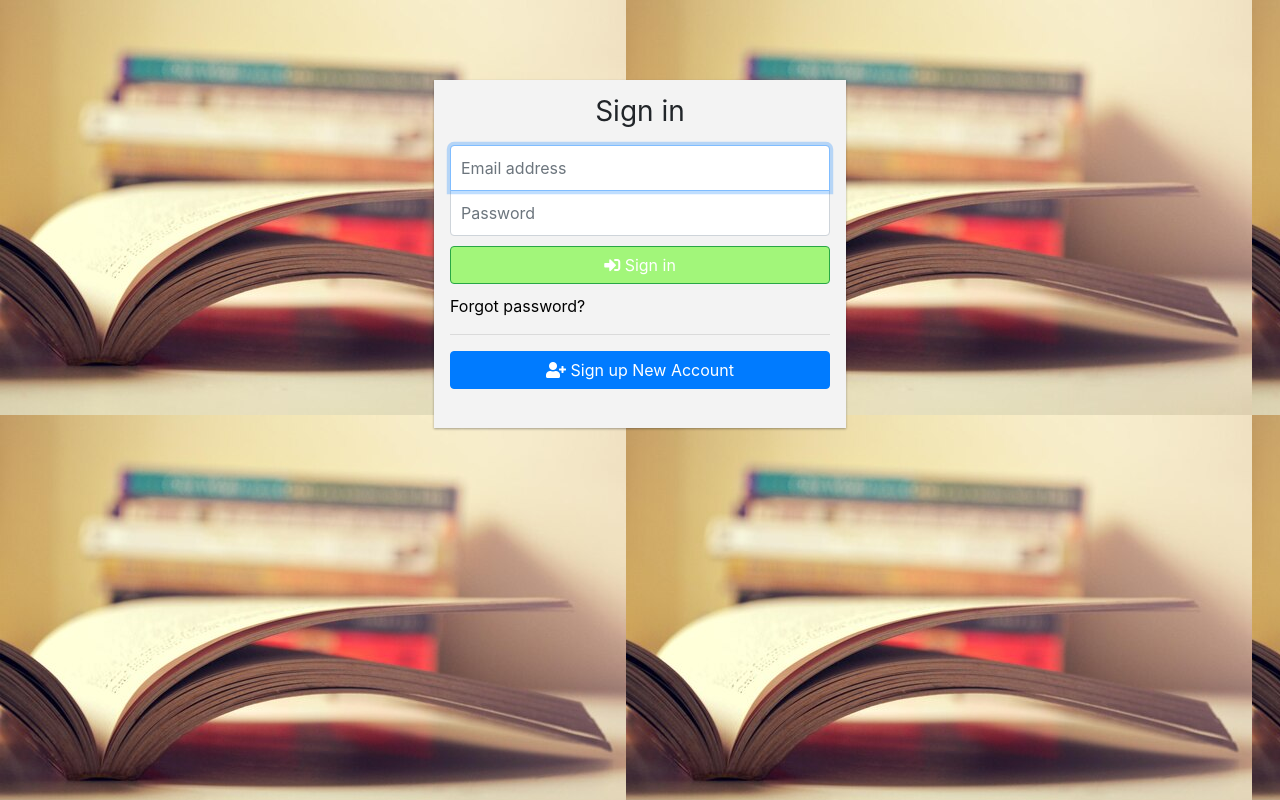
After one commit to RalphSaridar369/Book_Haven, a PHP site: page /login.php in a window 1280 px wide. The commit adds this page. Run offline with PHP 8.4, Linux system fonts and the light colour scheme; some libraries are stand-ins or nearby versions.

Commit message:
added login.php

```diff
--- a/actions/connection.php
+++ b/actions/connection.php
@@ -1,6 +1,6 @@
 <?php
 /////////////////////////////
-define("db_SERVER", "localhost:3308"); //define is used to declare constants
+define("db_SERVER", "localhost:3306"); //define is used to declare constants
 define("db_USER", "root"); //wrong username put root1
 define("db_PASSWORD", "");
 define("db_DBNAME", "bookhaven");
--- /dev/null
+++ b/login.php
@@ -0,0 +1,84 @@
+<link href="//maxcdn.bootstrapcdn.com/bootstrap/4.0.0/css/bootstrap.min.css" rel="stylesheet" id="bootstrap-css">
+<script src="//maxcdn.bootstrapcdn.com/bootstrap/4.0.0/js/bootstrap.min.js"></script>
+<script src="//cdnjs.cloudflare.com/ajax/libs/jquery/3.2.1/jquery.min.js"></script>
+<!------ Include the above in your HEAD tag ---------->
+
+<!DOCTYPE html>
+<html lang="en" >
+<head>
+    <meta charset="UTF-8">
+    <meta name="viewport" content="width=device-width, initial-scale=1.0">
+    <meta http-equiv="X-UA-Compatible" content="ie=edge">
+    <link rel="stylesheet" href="https://maxcdn.bootstrapcdn.com/bootstrap/4.0.0/css/bootstrap.min.css" integrity="sha384-Gn5384xqQ1aoWXA+058RXPxPg6fy4IWvTNh0E263XmFcJlSAwiGgFAW/dAiS6JXm" crossorigin="anonymous">
+    <link rel="stylesheet" href="https://use.fontawesome.com/releases/v5.3.1/css/all.css" integrity="sha384-mzrmE5qonljUremFsqc01SB46JvROS7bZs3IO2EmfFsd15uHvIt+Y8vEf7N7fWAU" crossorigin="anonymous">
+    <link rel="stylesheet" href="./stylelogin.css">
+    <title>Bootstrap 4 Login/Register Form</title>
+</head>
+<body>
+    <div id="logreg-forms">
+        <form class="form-signin">
+            <h1 class="h3 mb-3 font-weight-normal" style="text-align: center"> Sign in</h1>
+
+
+            <input type="email" id="inputEmail" class="form-control" placeholder="Email address" required="" autofocus="">
+            <input type="password" id="inputPassword" class="form-control" placeholder="Password" required="">
+
+            <button class="btn btn-success btn-block" type="submit"><i class="fas fa-sign-in-alt"></i> Sign in</button>
+            <a href="#" id="forgot_pswd">Forgot password?</a>
+            <hr>
+            <!-- <p>Don't have an account!</p>  -->
+            <button class="btn btn-primary btn-block" type="button" id="btn-signup"><i class="fas fa-user-plus"></i> Sign up New Account</button>
+            </form>
+
+            <form action="/reset/password/" class="form-reset">
+            <h1 class="h3 mb-3 font-weight-normal" style="text-align: center"> Reset Password</h1>
+                <input type="email" id="resetEmail" class="form-control" placeholder="Email address" required="" autofocus="">
+                <button class="btn btn-primary btn-block" type="submit">Reset Password</button>
+                <a href="#" id="cancel_reset"><i class="fas fa-angle-left"></i> Back</a>
+            </form>
+
+            <form action="/signup/" class="form-signup">
+
+
+            <h1 class="h3 mb-3 font-weight-normal" style="text-align: center"> Sign Up</h1>
+
+                <input type="text" id="user-name" class="form-control" placeholder="Full name" required="" autofocus="">
+                <br>
+                <input type="email" id="user-email" class="form-control" placeholder="Email address" required autofocus="">
+                <br>
+                <input type="password" id="user-pass" class="form-control" placeholder="Password" required autofocus="">
+                <br>
+                <input type="password" id="user-repeatpass" class="form-control" placeholder="Repeat Password" required autofocus="">
+
+                <button class="btn btn-primary btn-block" type="submit"><i class="fas fa-user-plus"></i> Sign Up</button>
+                <a href="#" id="cancel_signup"><i class="fas fa-angle-left"></i> Back</a>
+            </form>
+            <br>
+
+    </div>
+    <p style="text-align:center">
+        <a href="http://bit.ly/2RjWFMfunction toggleResetPswd(e){
+    e.preventDefault();
+    $('#logreg-forms .form-signin').toggle() // display:block or none
+    $('#logreg-forms .form-reset').toggle() // display:block or none
+}
+
+function toggleSignUp(e){
+    e.preventDefault();
+    $('#logreg-forms .form-signin').toggle(); // display:block or none
+    $('#logreg-forms .form-signup').toggle(); // display:block or none
+}
+
+$(()=>{
+    // Login Register Form
+    $('#logreg-forms #forgot_pswd').click(toggleResetPswd);
+    $('#logreg-forms #cancel_reset').click(toggleResetPswd);
+    $('#logreg-forms #btn-signup').click(toggleSignUp);
+    $('#logreg-forms #cancel_signup').click(toggleSignUp);
+})g" target="_blank" style="color:black"></a>
+    </p>
+    <script src="https://cdnjs.cloudflare.com/ajax/libs/jquery/3.3.1/jquery.min.js"></script>
+    <script src="https://maxcdn.bootstrapcdn.com/bootstrap/4.0.0/js/bootstrap.min.js" integrity="sha384-JZR6Spejh4U02d8jOt6vLEHfe/JQGiRRSQQxSfFWpi1MquVdAyjUar5+76PVCmYl" crossorigin="anonymous"></script>
+    <script src="./script.js"></script>
+</body>
+</html>
--- /dev/null
+++ b/script.js
@@ -0,0 +1,19 @@
+function toggleResetPswd(e){
+    e.preventDefault();
+    $('#logreg-forms .form-signin').toggle() // display:block or none
+    $('#logreg-forms .form-reset').toggle() // display:block or none
+}
+
+function toggleSignUp(e){
+    e.preventDefault();
+    $('#logreg-forms .form-signin').toggle(); // display:block or none
+    $('#logreg-forms .form-signup').toggle(); // display:block or none
+}
+
+$(()=>{
+    // Login Register Form
+    $('#logreg-forms #forgot_pswd').click(toggleResetPswd);
+    $('#logreg-forms #cancel_reset').click(toggleResetPswd);
+    $('#logreg-forms #btn-signup').click(toggleSignUp);
+    $('#logreg-forms #cancel_signup').click(toggleSignUp);
+})
--- /dev/null
+++ b/stylelogin.css
@@ -0,0 +1,89 @@
+
+/* sign in FORM */
+body  {
+    background-image: url("./images/loginBackground/1.jpg");
+
+  }
+#logreg-forms{
+    width:412px;
+    margin:10vh auto;
+    background-color:#f3f3f3;
+    box-shadow: 0 1px 3px rgba(0,0,0,0.12), 0 1px 2px rgba(0,0,0,0.24);
+  transition: all 0.3s cubic-bezier(.25,.8,.25,1);
+}
+#logreg-forms form {
+    width: 100%;
+    max-width: 410px;
+    padding: 15px;
+    margin: auto;
+}
+#logreg-forms .form-control {
+    position: relative;
+    box-sizing: border-box;
+    height: auto;
+    padding: 10px;
+    font-size: 16px;
+}
+#logreg-forms .form-control:focus { z-index: 2; }
+#logreg-forms .form-signin input[type="email"] {
+    margin-bottom: -1px;
+    border-bottom-right-radius: 0;
+    border-bottom-left-radius: 0;
+}
+#logreg-forms .form-signin input[type="password"] {
+    border-top-left-radius: 0;
+    border-top-right-radius: 0;
+}
+
+#logreg-forms .social-login{
+    width:390px;
+    margin:0 auto;
+    margin-bottom: 14px;
+}
+#logreg-forms .social-btn{
+    font-weight: 100;
+    color:white;
+    width:190px;
+    font-size: 0.9rem;
+}
+
+#logreg-forms a{
+    display: block;
+    padding-top:10px;
+    color:black;
+}
+
+#logreg-form .lines{
+    width:200px;
+    border:1px solid red;
+}
+
+
+#logreg-forms button[type="submit"]{
+    background-color: #a2f67a;
+    margin-top:10px; }
+
+
+#logreg-forms .form-reset, #logreg-forms .form-signup{ display: none; }
+
+#logreg-forms .form-signup .social-btn{
+
+    width:210px; }
+
+#logreg-forms .form-signup input {
+
+     margin-bottom: 2px;}
+
+.form-signup .social-login{
+    width:210px !important;
+    background-color: #a2f67a;
+    margin: 0 auto;
+}
+
+/* Mobile */
+
+@media screen and (max-width:500px){
+
+
+
+}
```
Also changed, not shown: components/filterBar.php (added, +19 -0 lines), components/footer.php (added, +18 -0 lines), components/header.php (+10 -10 lines), components/loggedInHeader.php (added), images/booksForHome/10.jpeg (added), images/booksForHome/11.jpeg (added), images/booksForHome/12.jpg (added), images/booksForHome/13.jpg (added), images/booksForHome/14.jpeg (added), images/booksForHome/6.jpg (added), images/booksForHome/7.jpeg (added), images/booksForHome/8.jpeg (added), images/booksForHome/9.jpeg (added), images/loginBackground/1.jpg (added).
